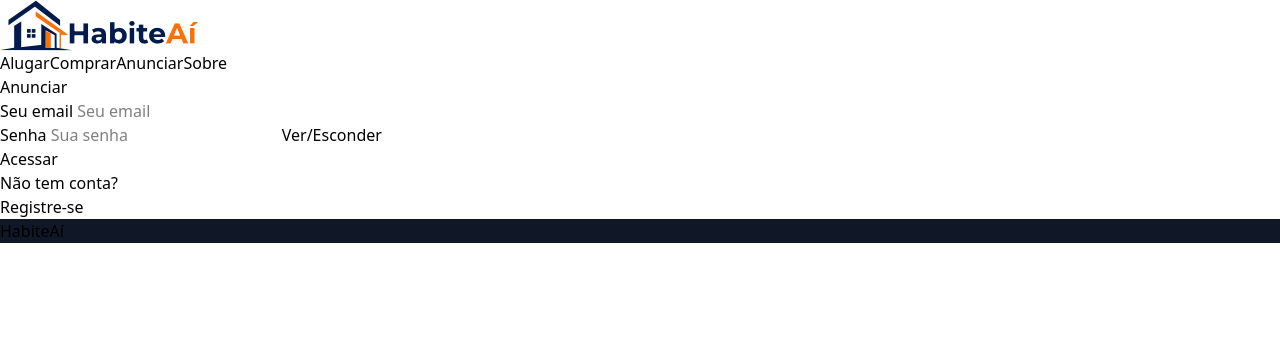
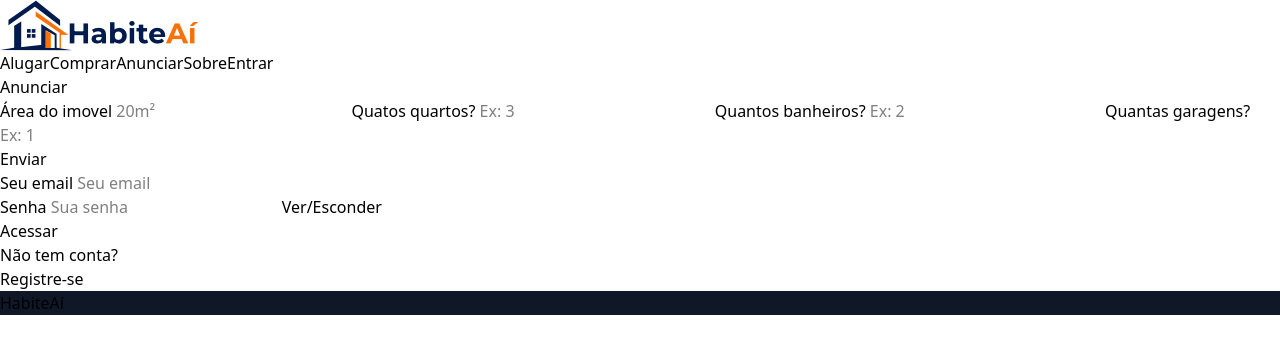
Before and after one commit to zefelipe19/habiteai, an Angular app in the folder frontend/: page /anunciar in a window 1280 px wide. Shown: the top 354 px of the page. Built offline with nearby package versions, Linux system fonts and the light colour scheme.

Commit message:
fix: integratins authservice into the current components

```diff
--- a/frontend/src/app/components/create-property/create-property.html
+++ b/frontend/src/app/components/create-property/create-property.html
@@ -1 +1,21 @@
-<p>create-property works!</p>
+<form>
+    <label for="propertyArea">
+        Área do imovel
+        <input type="number" placeholder="20m²" id="propertyArea" name="propertyArea">
+    </label>
+    <label for="propertyRestrooms">
+        Quatos quartos?
+        <input type="number" placeholder="Ex: 3" name="propertyRestrooms" id="propertyRestrooms">
+    </label>
+    <label for="propertyBathrooms">
+        Quantos banheiros?
+        <input type="number" placeholder="Ex: 2" name="propertyBathrooms" id="propertyBathrooms">
+    </label>
+    <label for="propertyParkingSpace">
+        Quantas garagens?
+        <input type="number" placeholder="Ex: 1" name="propertyParkingSpace" id="propertyParkingSpace">
+    </label>
+    <div>
+        <input type="submit" value="Enviar">
+    </div>
+</form>
--- a/frontend/src/app/components/header/header.html
+++ b/frontend/src/app/components/header/header.html
@@ -5,5 +5,17 @@
         <a href="">Comprar</a>
         <a routerLink="/anunciar">Anunciar</a>
         <a href="">Sobre</a>
+        @if(authService.isLoggedIn()) {
+            <button (click)="authService.logout()">Sair</button>
+
+        } @else {
+            <button (click)="showLoginPopUp()" [disabled]="loginPopUp">Entrar</button>
+            @if(loginPopUp) {
+                <app-login-register></app-login-register>
+                @if(loginPopUp) {
+                    <button (click)="showLoginPopUp()">Cancelar</button>
+                }
+            }
+        }
     </nav>
 </header>
--- a/frontend/src/app/components/header/header.ts
+++ b/frontend/src/app/components/header/header.ts
@@ -1,15 +1,20 @@
-import { Component } from "@angular/core";
+import { Component, inject } from "@angular/core";
 import { RouterLink } from "@angular/router";
+import { AuthService } from "../../services/auth-service";
+import { LoginRegister } from '../../components/login-register/login-register';
 
 @Component({
   selector: "app-header",
-  imports: [RouterLink],
+  imports: [RouterLink, LoginRegister],
   templateUrl: "./header.html",
   styleUrl: "./header.css",
 })
 export class Header {
-  isToggleMenu = false
-  toggleMenu() {
-    this.isToggleMenu != this.isToggleMenu
+  constructor (protected authService: AuthService) {}
+
+  loginPopUp = false;
+  showLoginPopUp() {
+    console.log(this.loginPopUp)
+    return this.loginPopUp = !this.loginPopUp;
   }
 }
--- a/frontend/src/app/components/login-register/login-register.ts
+++ b/frontend/src/app/components/login-register/login-register.ts
@@ -1,5 +1,6 @@
 import { Component } from '@angular/core';
 import { FormControl, ReactiveFormsModule, FormGroup } from '@angular/forms';
+import { AuthService } from "../../services/auth-service";
 
 @Component({
   selector: 'app-login-register',
@@ -8,6 +9,8 @@ import { FormControl, ReactiveFormsModule, FormGroup } from '@angular/forms';
   styleUrl: './login-register.css',
 })
 export class LoginRegister {
+  constructor (protected authService: AuthService) {}
+
   isAuthenticated = false;
   willRegister = false;
   showPassword = false;
@@ -23,16 +26,8 @@ export class LoginRegister {
     registerPassword2: new FormControl(''),
   });
 
-  LoginResgister() {
-    if (!this.isAuthenticated) {
-      console.log('Aqui');
-    }
-  }
 
   toggleLoginRegisterSession() {
-    console.log(
-      `valor de willRegister ${this.willRegister}; valor de isAuthenticated ${this.isAuthenticated}`,
-    );
     return ((this.willRegister = !this.willRegister), this.loginForm.reset());
   }
 
@@ -42,6 +37,7 @@ export class LoginRegister {
 
   makeLogin() {
     console.log(this.loginForm.value);
+    this.authService.login();
   }
 
   makeRegistration() {
--- a/frontend/src/app/pages/announce/announce.html
+++ b/frontend/src/app/pages/announce/announce.html
@@ -1,2 +1,5 @@
 <h1>Anunciar</h1>
-<app-login-register></app-login-register>
+<app-create-property></app-create-property>
+@if(!authService.isLoggedIn()) {
+    <app-login-register></app-login-register>
+}
--- a/frontend/src/app/pages/announce/announce.ts
+++ b/frontend/src/app/pages/announce/announce.ts
@@ -1,10 +1,15 @@
 import { Component } from '@angular/core';
 import { LoginRegister } from '../../components/login-register/login-register';
+import { CreateProperty } from '../../components/create-property/create-property';
+import { AuthService } from "../../services/auth-service";
+
 
 @Component({
   selector: 'app-announce',
-  imports: [LoginRegister],
+  imports: [LoginRegister, CreateProperty],
   templateUrl: './announce.html',
   styleUrl: './announce.css',
 })
-export class Announce {}
+export class Announce {
+  constructor (protected authService: AuthService) {}
+}
```
